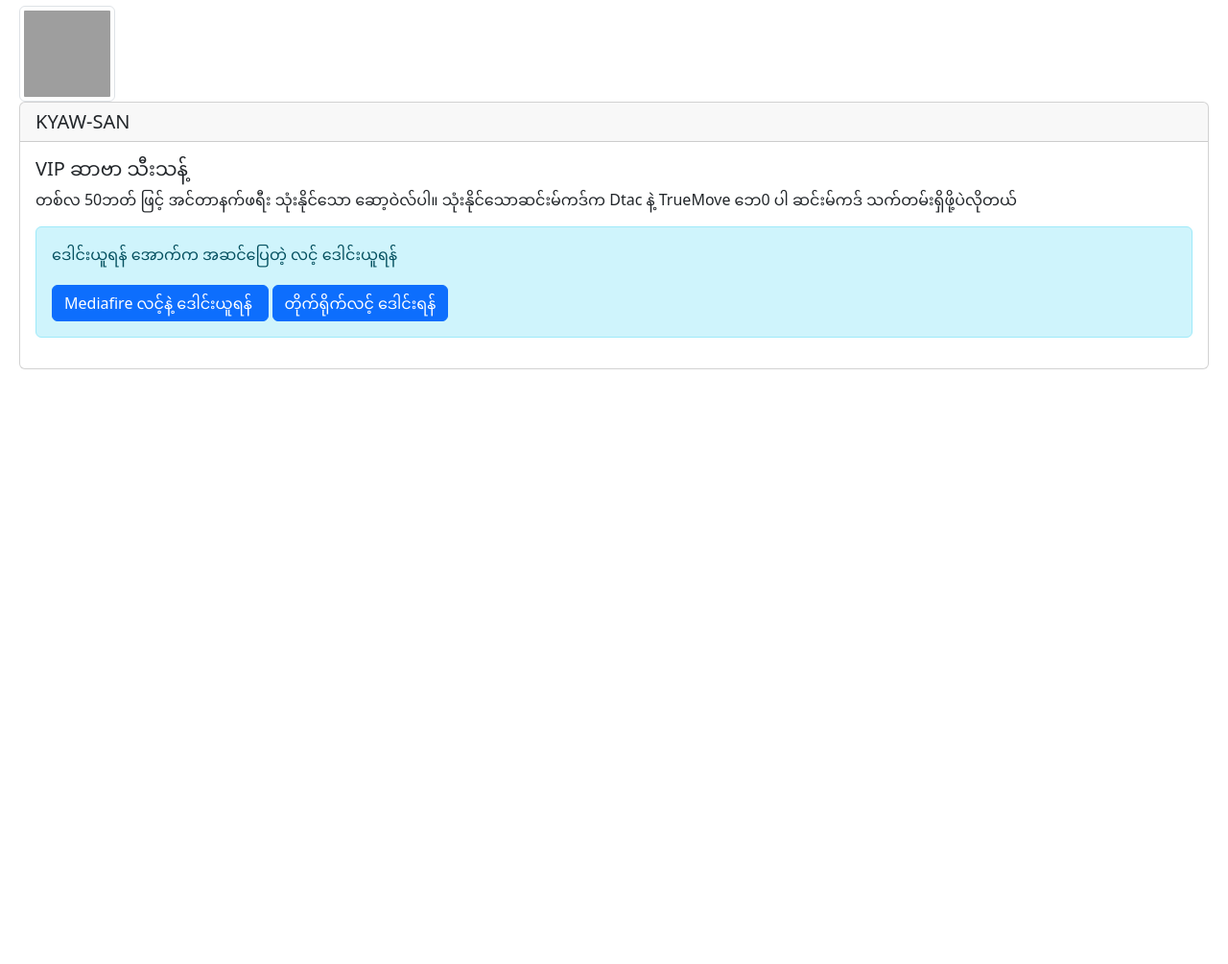
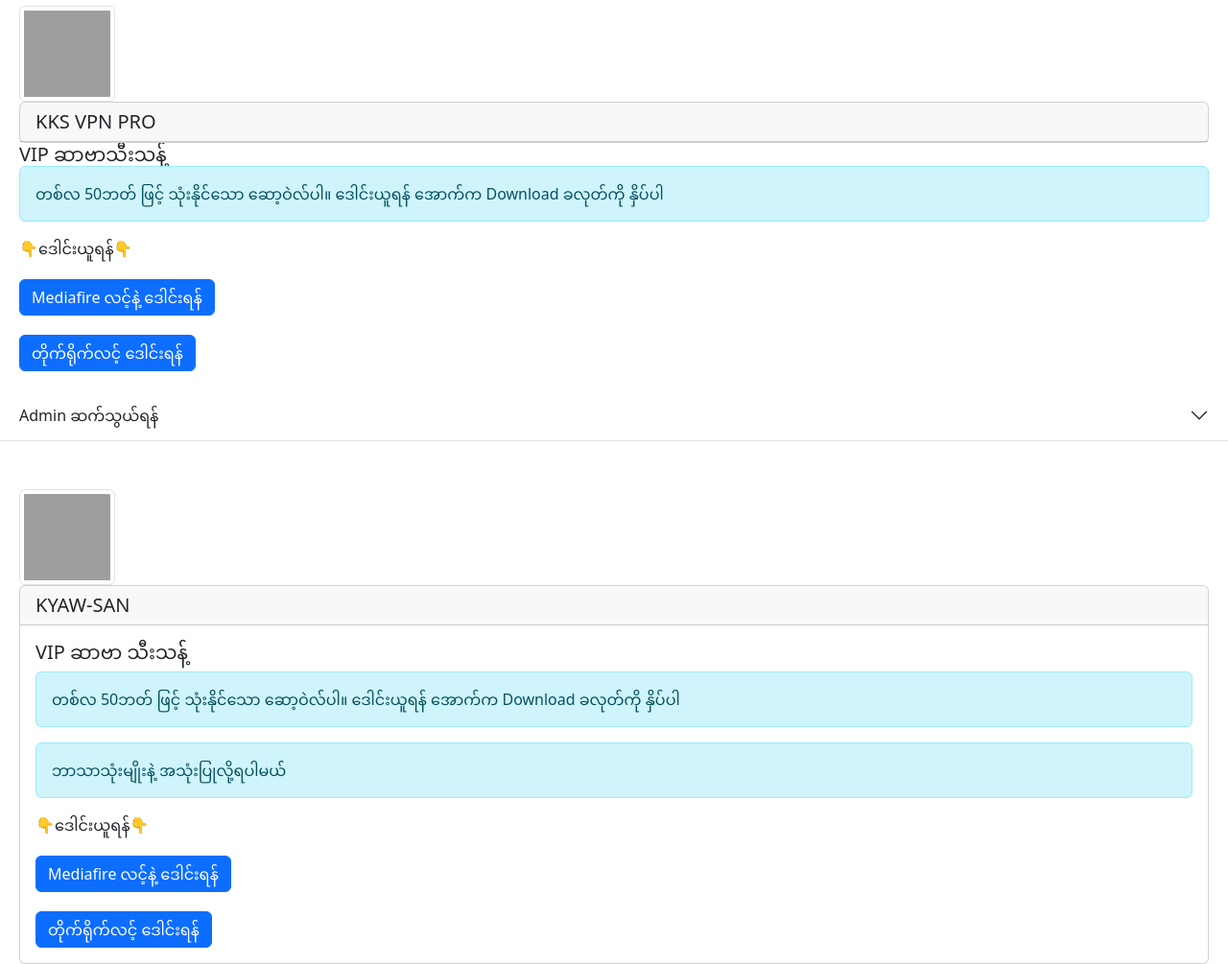
Before and after one commit to MINMINHEIN/kyawsan, a plain HTML site: page index.html in a window 1280 px wide. Shown: the whole page at 96% size. Before the commit the page ends 800 px from the top, so only its background shows below. Drawn offline with nearby package versions, Linux system fonts and the light colour scheme; grey boxes are pictures that could not be loaded.

Commit message:
Update index.html

```diff
--- a/index.html
+++ b/index.html
@@ -3,30 +3,73 @@
   <head>
     <meta charset="utf-8">
     <meta name="viewport" content="width=device-width, initial-scale=1">
-    <title>Download VPN</title>
+    <title>VPN ဝင်ဒေါင်းရန်နိုပ်ပေးပါ</title>
     <link href="https://cdn.jsdelivr.net/npm/bootstrap@5.3.0-alpha2/dist/css/bootstrap.min.css" rel="stylesheet" integrity="sha384-aFq/bzH65dt+w6FI2ooMVUpc+21e0SRygnTpmBvdBgSdnuTN7QbdgL+OapgHtvPp" crossorigin="anonymous">
   </head>
   <body>
 <div style="text-size: 10px; margin-bottom: 20px;">
 
 <div style="margin: 0.5%; margin-left: 20px; margin-right: 20px;" >
+ <img style="width: 100px; height: 100px;" src="http://kyawsan.duckdns.org/icon.png" class="img-thumbnail" alt="...">
+ <div class="card">
+  <h5 class="card-header">KKS VPN PRO</h5>
+  </div>
+  <div class="card-body">
+    <h5 class="card-title">VIP ဆာဗာသီးသန့်</h5>
+     </div>
+    <div class="alert alert-info"
+     role="alert"><p class="card-text">တစ်လ 50ဘတ် ဖြင့် သုံးနိုင်သော ဆော့ဝဲလ်ပါ။ ဒေါင်းယူရန် အောက်က Download  ခလုတ်ကို နှိပ်ပါ</p>
+      </div>
+     👇ဒေါင်းယူရန်👇
+  <div class="offcanvas-body small">
+   <a
+  https://www.mediafire.com/file/9oq43djx257l7ph/KKS+VPN+PRO_1.1.1.apk/file" style="margin-top: 20px;" class="btn btn-primary">Mediafire လင့်နဲ့ ဒေါင်းရန်</a>
+  </div>
+  <a href="http://kyawsan.duckdns.org/KKS VPN PRO_1.1.1.apk" style="margin-top: 20px;" class="btn btn-primary">တိုက်ရိုက်လင့် ဒေါင်းရန်</a>
+  </div>
+
+  </div>
+</div>
+</div>
+
+    <script src="https://cdn.jsdelivr.net/npm/bootstrap@5.3.0-alpha2/dist/js/bootstrap.bundle.min.js" integrity="sha384-qKXV1j0HvMUeCBQ+QVp7JcfGl760yU08IQ+GpUo5hlbpg51QRiuqHAJz8+BrxE/N" crossorigin="anonymous"></script>
+  </head>
+  <body>
+<div style="text-size: 10px; margin-bottom: 20px;">
+<div class="accordion accordion-flush" id="accordionFlushExample">
+  <div class="accordion-item">
+    <h2 class="accordion-header">
+      <button class="accordion-button collapsed" type="button" data-bs-toggle="collapse" data-bs-target="#flush-collapsekkOne" aria-expanded="false" aria-controls="flush-collapseOne">
+        Admin ဆက်သွယ်ရန်
+         </div>
+    </h2>
+    <div id="flush-collapsekkOne" class="accordion-collapse collapse" data-bs-parent="#accordionFlushExample">
+      <div class="accordion-body"><a href="https://www.facebook.com/profile.php?id=100011300500009"><img src="http://pph.painghein.com/img/fb.png" alt="facebook" style="width:42px;height:42px;"></a>
+
+
+<a href="https://m.me/100011300500009"><img src="http://pph.painghein.com/mess.png" alt="Messenger " style="width:42px;height:42px;"></a>
+
+<a href="https://www.tiktok.com/@kyawsan528t?_t=8hD6cVJ2d6u&_r=1"><img src="https://store-images.s-microsoft.com/image/apps.4784.13634052595610511.c45457c9-b4af-46b0-8e61-8d7c0aec3f56.3d483847-81a6-4078-8f83-a35c5c38ee92?h=464" alt="Messenger " style="width:42px;height:42px;"></a></div>
+    </div>
+  </div>
+  </div>
+ </div>
+
+<div style="margin-top: 50px; margin-left: 20px; margin-right: 20px;" >
  <img style="width: 100px; height: 100px;" src="http://kyawsan.duckdns.org/FB_IMG_1697863524813.jpg" class="img-thumbnail" alt="...">
  <div class="card">
   <h5 class="card-header">KYAW-SAN</h5>
   <div class="card-body">
     <h5 class="card-title">VIP ဆာဗာ သီးသန့်</h5>
-    <p class="card-text">တစ်လ 50ဘတ် ဖြင့် အင်တာနက်ဖရီး သုံးနိုင်သော ဆော့ဝဲလ်ပါ။ သုံးနိုင်သောဆင်းမ်ကဒ်က Dtac နဲ့ TrueMove ဘေ0 ပါ ဆင်းမ်ကဒ် သက်တမ်းရှိဖို့ပဲလိုတယ်</p>
+    <div class="alert alert-info"
+     role="alert"><p class="card-text">တစ်လ 50ဘတ် ဖြင့် သုံးနိုင်သော ဆော့ဝဲလ်ပါ။ ဒေါင်းယူရန် အောက်က Download  ခလုတ်ကို နှိပ်ပါ</p>
+      </div>
     <div class="alert alert-info" role="alert">
-    ဒေါင်းယူရန် အောက်က အဆင်ပြေတဲ့ လင့် ဒေါင်းယူရန်
-  <div class="offcanvas-body small">
-<a href="https://www.mediafire.com/file/rh90gt7zh25ysh4/KYAW-SAN_1.1.apk/file" style="margin-top: 20px;" class="btn btn-primary">Mediafire လင့်နဲ့ ဒေါင်းယူရန် </a>
-  <a href="http://kyawsan.duckdns.org/KYAW-SAN_1.1.apk" style="margin-top: 20px;" class="btn btn-primary">တိုက်ရိုက်လင့် ဒေါင်းရန်</a>
-
+    ဘာသာသုံးမျိုးနဲ့ အသုံးပြုလို့ရပါမယ်
+</div>
+👇ဒေါင်းယူရန်👇
+<div class="offcanvas-body small">
+ <a href="https://www.mediafire.com/file/rh90gt7zh25ysh4/KYAW-SAN_1.1.apk/file" style="margin-top: 20px;" class="btn btn-primary">Mediafire လင့်နဲ့ ဒေါင်းရန်</a>
   </div>
-  </div>
-</div>
-</div>
-
-    <script src="https://cdn.jsdelivr.net/npm/bootstrap@5.3.0-alpha2/dist/js/bootstrap.bundle.min.js" integrity="sha384-qKXV1j0HvMUeCBQ+QVp7JcfGl760yU08IQ+GpUo5hlbpg51QRiuqHAJz8+BrxE/N" crossorigin="anonymous"></script>
-  </body>
-</html>
+  <a href="http://kyawsan.duckdns.org/KYAW-SAN_1.1.apk" style="margin-top: 20px;" class="btn btn-primary">တိုက်ရိုက်လင့် ဒေါင်းရန်</a>
+  </html>
```
